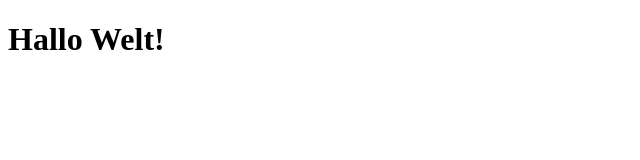
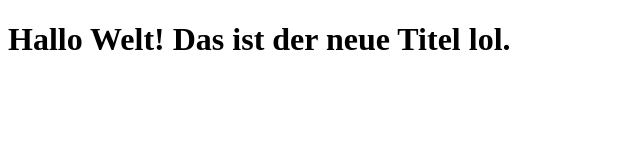
Before and after one commit to miretto/my-test-repo, a plain HTML site: page index.html in a window 1280 px wide. Shown: the whole page, without its empty margins (0-640 px from the left). Drawn offline with Linux system fonts and the light colour scheme.

Commit message:
Update index.html
Text auf homepage geändert

```diff
--- a/index.html
+++ b/index.html
@@ -2,6 +2,6 @@
 <html>
     <head><title>Mein erstes Git-Projekt</title></head>
     <body>
-        <h1>Hallo Welt!</h1>
+        <h1>Hallo Welt! Das ist der neue Titel lol.</h1>
     </body>
 </html>
```
